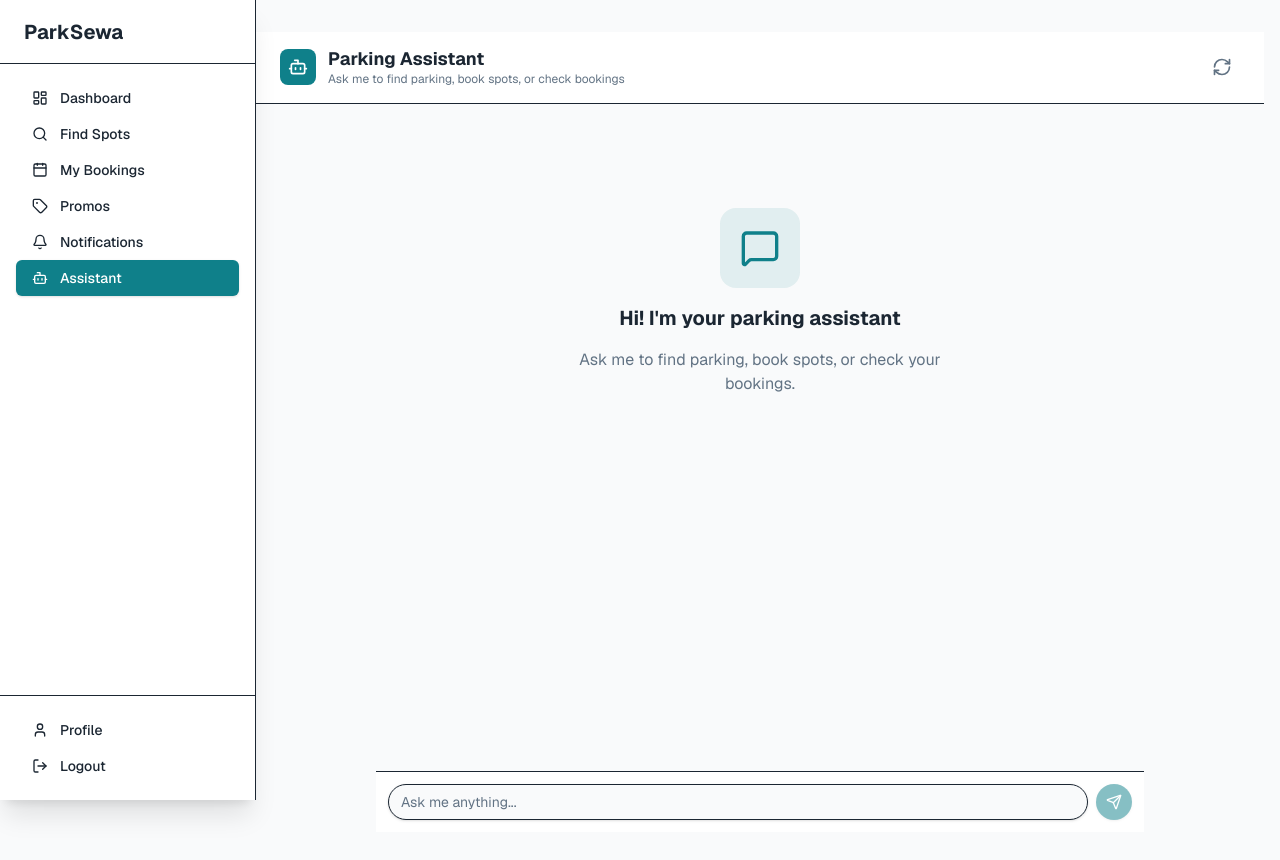
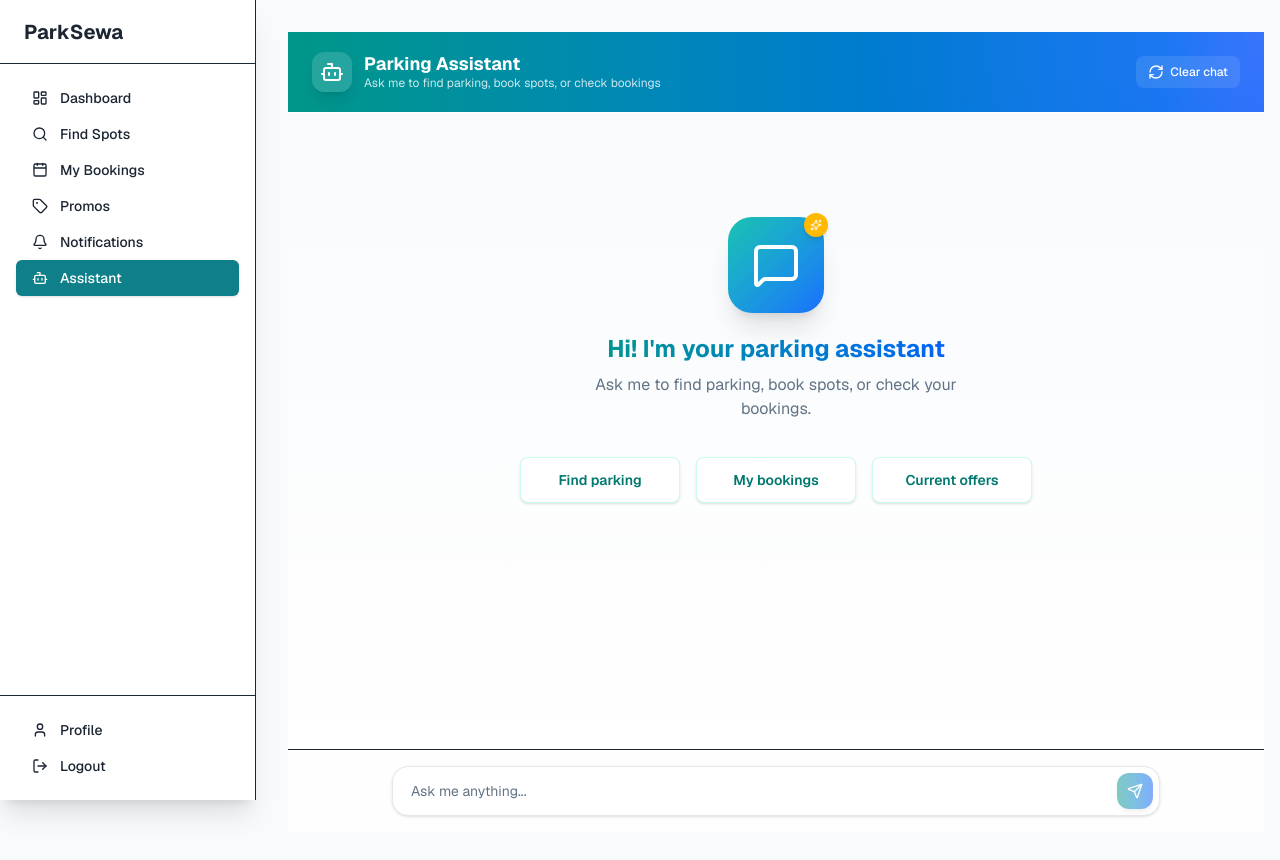
Before and after one commit to 240011/Web-Development-ParkSewa-, a Next.js app: page /frontend/chatbot in a window 1280 px wide. Shown: the top 860 px of the page. Built offline with nearby package versions, Linux system fonts and the light colour scheme.

Commit message:
feat(chatbot): restore and update chatbot UI components

```diff
--- a/app/frontend/chatbot/page.tsx
+++ b/app/frontend/chatbot/page.tsx
@@ -2,7 +2,7 @@
 
 import { useEffect, useRef } from "react";
 import { useRouter } from "next/navigation";
-import { Bot, MessageSquare, RefreshCw, AlertCircle } from "lucide-react";
+import { Bot, MessageSquare, RefreshCw, AlertCircle, Sparkles } from "lucide-react";
 import Sidebar from "../components/app-sidebar";
 import { ChatBubble } from "@/components/chatbot/chat-bubble";
 import { ChatInput } from "@/components/chatbot/chat-input";
@@ -48,15 +48,17 @@
   return (
     <div className="flex min-h-screen">
       <Sidebar />
-      <div className="flex flex-1 flex-col">
-        <header className="flex items-center justify-between border-b bg-card px-6 py-4">
+      <div className="flex flex-1 flex-col md:pl-8">
+        <header className="relative overflow-hidden border-b bg-gradient-to-r from-teal-600 to-blue-600 px-6 py-5 text-white">
+          <div className="absolute inset-0 bg-[radial-gradient(circle_at_top_right,rgba(255,255,255,0.15),transparent_40%)]" />
+          <div className="relative flex items-center justify-between">
             <div className="flex items-center gap-3">
-            <div className="flex h-9 w-9 items-center justify-center rounded-lg bg-primary text-primary-foreground">
-              <Bot className="h-5 w-5" />
+              <div className="flex h-10 w-10 items-center justify-center rounded-xl bg-white/15 backdrop-blur-sm shadow-lg">
+                <Bot className="h-6 w-6 text-white" />
               </div>
               <div>
                 <h1 className="text-lg font-bold leading-tight">Parking Assistant</h1>
-              <p className="text-xs text-muted-foreground">
+                <p className="text-xs text-white/80">
                   Ask me to find parking, book spots, or check bookings
                 </p>
               </div>
@@ -64,25 +66,51 @@
             <button
               type="button"
               onClick={clearChat}
-            className="rounded-md p-2 text-muted-foreground transition-colors hover:bg-accent hover:text-foreground"
+              className="flex items-center gap-1.5 rounded-lg bg-white/10 px-3 py-2 text-xs font-medium text-white transition-colors hover:bg-white/20"
               aria-label="Clear chat"
               title="Clear chat"
             >
-            <RefreshCw className="h-5 w-5" />
+              <RefreshCw className="h-4 w-4" />
+              <span className="hidden sm:inline">Clear chat</span>
             </button>
+          </div>
         </header>
 
-        <div ref={scrollRef} className="flex-1 overflow-y-auto px-4 py-6">
-          <div className="mx-auto flex max-w-3xl flex-col gap-4">
+        <div ref={scrollRef} className="flex-1 overflow-y-auto bg-gradient-to-b from-slate-50 to-white px-4 py-6">
+          <div className="mx-auto flex max-w-3xl flex-col gap-5">
             {messages.length === 0 ? (
-              <div className="flex flex-col items-center justify-center gap-4 px-10 py-20 text-center">
-                <div className="flex h-20 w-20 items-center justify-center rounded-2xl bg-primary/10">
-                  <MessageSquare className="h-10 w-10 text-primary" />
+              <div className="flex flex-col items-center justify-center gap-5 px-10 py-20 text-center">
+                <div className="relative flex h-24 w-24 items-center justify-center rounded-3xl bg-gradient-to-br from-teal-500 to-blue-600 shadow-xl">
+                  <div className="absolute inset-0 rounded-3xl bg-white/10" />
+                  <MessageSquare className="h-12 w-12 text-white relative" />
+                  <div className="absolute -right-1 -top-1 rounded-full bg-amber-400 p-1.5 shadow-md">
+                    <Sparkles className="h-3 w-3 text-white" />
                   </div>
-                <h2 className="text-xl font-bold">Hi! I&apos;m your parking assistant</h2>
+                </div>
+                <div className="space-y-2">
+                  <h2 className="text-2xl font-bold bg-gradient-to-r from-teal-600 to-blue-600 bg-clip-text text-transparent">
+                    Hi! I&apos;m your parking assistant
+                  </h2>
                   <p className="max-w-sm text-muted-foreground">
                     Ask me to find parking, book spots, or check your bookings.
                   </p>
+                </div>
+                <div className="grid grid-cols-1 sm:grid-cols-3 gap-4 mt-4 w-full max-w-lg">
+                  {[
+                    { label: "Find parking", query: "Find parking spots nearby" },
+                    { label: "My bookings", query: "Show my bookings" },
+                    { label: "Current offers", query: "Show available offers" },
+                  ].map((suggestion) => (
+                    <button
+                      key={suggestion.label}
+                      type="button"
+                      onClick={() => sendMessage(suggestion.query)}
+                      className="rounded-lg border border-teal-100 bg-white px-4 py-3 text-sm font-semibold text-teal-700 shadow-sm transition-all hover:border-teal-300 hover:shadow-md hover:-translate-y-0.5"
+                    >
+                      {suggestion.label}
+                    </button>
+                  ))}
+                </div>
               </div>
             ) : (
               messages.map((message, index) => (
@@ -98,25 +126,25 @@
 
             {status === "loading" && (
               <div className="flex items-center gap-2">
-                <div className="flex h-7 w-7 items-center justify-center rounded-lg bg-primary text-primary-foreground">
+                <div className="flex h-8 w-8 shrink-0 items-center justify-center rounded-lg bg-gradient-to-br from-teal-500 to-blue-600 text-white shadow-md">
                   <Bot className="h-4 w-4" />
                 </div>
-                <div className="flex items-center gap-1.5 rounded-2xl rounded-bl-sm border bg-card px-4 py-3">
-                  <span className="h-2 w-2 animate-bounce rounded-full bg-muted-foreground [animation-delay:-0.3s]" />
-                  <span className="h-2 w-2 animate-bounce rounded-full bg-muted-foreground [animation-delay:-0.15s]" />
-                  <span className="h-2 w-2 animate-bounce rounded-full bg-muted-foreground" />
+                <div className="flex items-center gap-1.5 rounded-2xl rounded-bl-sm border bg-white px-4 py-3 shadow-sm">
+                  <span className="h-2 w-2 animate-bounce rounded-full bg-teal-500 [animation-delay:-0.3s]" />
+                  <span className="h-2 w-2 animate-bounce rounded-full bg-teal-500 [animation-delay:-0.15s]" />
+                  <span className="h-2 w-2 animate-bounce rounded-full bg-teal-500" />
                 </div>
               </div>
             )}
 
             {status === "error" && (
-              <div className="flex items-start gap-2 rounded-lg bg-destructive/10 p-3 text-sm text-destructive">
-                <AlertCircle className="mt-0.5 h-4 w-4 shrink-0" />
+              <div className="flex items-start gap-2 rounded-xl border border-red-200 bg-red-50 p-4 text-sm text-red-700 shadow-sm">
+                <AlertCircle className="mt-0.5 h-4 w-4 shrink-0 text-red-500" />
                 <span className="flex-1">{errorMessage ?? "Something went wrong"}</span>
                 <button
                   type="button"
                   onClick={clearError}
-                  className="font-medium underline"
+                  className="font-medium underline text-red-700 hover:text-red-900"
                 >
                   Dismiss
                 </button>
@@ -125,10 +153,12 @@
           </div>
         </div>
 
+        <div className="border-t bg-white/80 backdrop-blur-md px-4 py-4">
           <div className="mx-auto w-full max-w-3xl">
             <ChatInput onSend={sendMessage} isLoading={status === "loading"} />
           </div>
         </div>
       </div>
+    </div>
   );
 }
--- a/app/frontend/components/chatbot/chat-bubble.tsx
+++ b/app/frontend/components/chatbot/chat-bubble.tsx
@@ -27,21 +27,21 @@
     >
       {showAvatar &&
         (isUser ? (
-          <div className="flex h-7 w-7 shrink-0 items-center justify-center rounded-lg bg-muted text-muted-foreground">
+          <div className="flex h-8 w-8 shrink-0 items-center justify-center rounded-xl bg-gray-100 text-gray-600 shadow-sm">
             <User className="h-4 w-4" />
           </div>
         ) : (
-          <div className="flex h-7 w-7 shrink-0 items-center justify-center rounded-lg bg-primary text-primary-foreground">
+          <div className="flex h-8 w-8 shrink-0 items-center justify-center rounded-xl bg-gradient-to-br from-teal-500 to-blue-600 text-white shadow-md">
             <Bot className="h-4 w-4" />
           </div>
         ))}
 
       <div
         className={cn(
-          "max-w-[78%] whitespace-pre-wrap rounded-2xl px-4 py-2.5 text-sm leading-relaxed shadow-sm",
+          "max-w-[78%] whitespace-pre-wrap rounded-2xl px-4 py-3 text-sm leading-relaxed shadow-sm",
           isUser
-            ? "rounded-br-sm bg-primary text-primary-foreground"
-            : "rounded-bl-sm bg-card text-card-foreground border"
+            ? "rounded-br-sm bg-gradient-to-br from-teal-600 to-blue-600 text-white shadow-md"
+            : "rounded-bl-sm bg-white text-gray-800 border border-gray-100"
         )}
       >
         {message.content}
--- a/app/frontend/components/chatbot/chat-input.tsx
+++ b/app/frontend/components/chatbot/chat-input.tsx
@@ -1,7 +1,7 @@
 "use client";
 
 import { useState } from "react";
-import { Send } from "lucide-react";
+import { Send, Sparkles } from "lucide-react";
 import { Input } from "@/components/ui/input";
 import { Button } from "@/components/ui/button";
 
@@ -21,7 +21,7 @@
   };
 
   return (
-    <div className="border-t bg-card p-3">
+    <div className="relative rounded-2xl border border-gray-200 bg-white p-1.5 shadow-sm transition-shadow focus-within:border-teal-300 focus-within:shadow-md">
       <div className="flex items-center gap-2">
         <Input
           value={value}
@@ -34,17 +34,21 @@
           }}
           placeholder="Ask me anything..."
           disabled={isLoading}
-          className="rounded-full"
+          className="flex-1 rounded-xl border-0 bg-transparent px-3 py-2 text-sm shadow-none focus-visible:ring-0 focus-visible:ring-offset-0"
         />
         <Button
           type="button"
           size="icon"
           onClick={handleSend}
           disabled={isLoading || !value.trim()}
-          className="shrink-0 rounded-full"
+          className="shrink-0 rounded-xl bg-gradient-to-r from-teal-600 to-blue-600 text-white shadow-md hover:from-teal-700 hover:to-blue-700"
           aria-label="Send message"
         >
-          <Send className="h-4 w-4" />
+          {isLoading ? (
+            <Sparkles className="h-4 w-4 animate-pulse" />
+          ) : (
+            <Send className="h-4 w-4" />
+          )}
         </Button>
       </div>
     </div>
```
Lines whose indentation alone changed are shown as unchanged.
